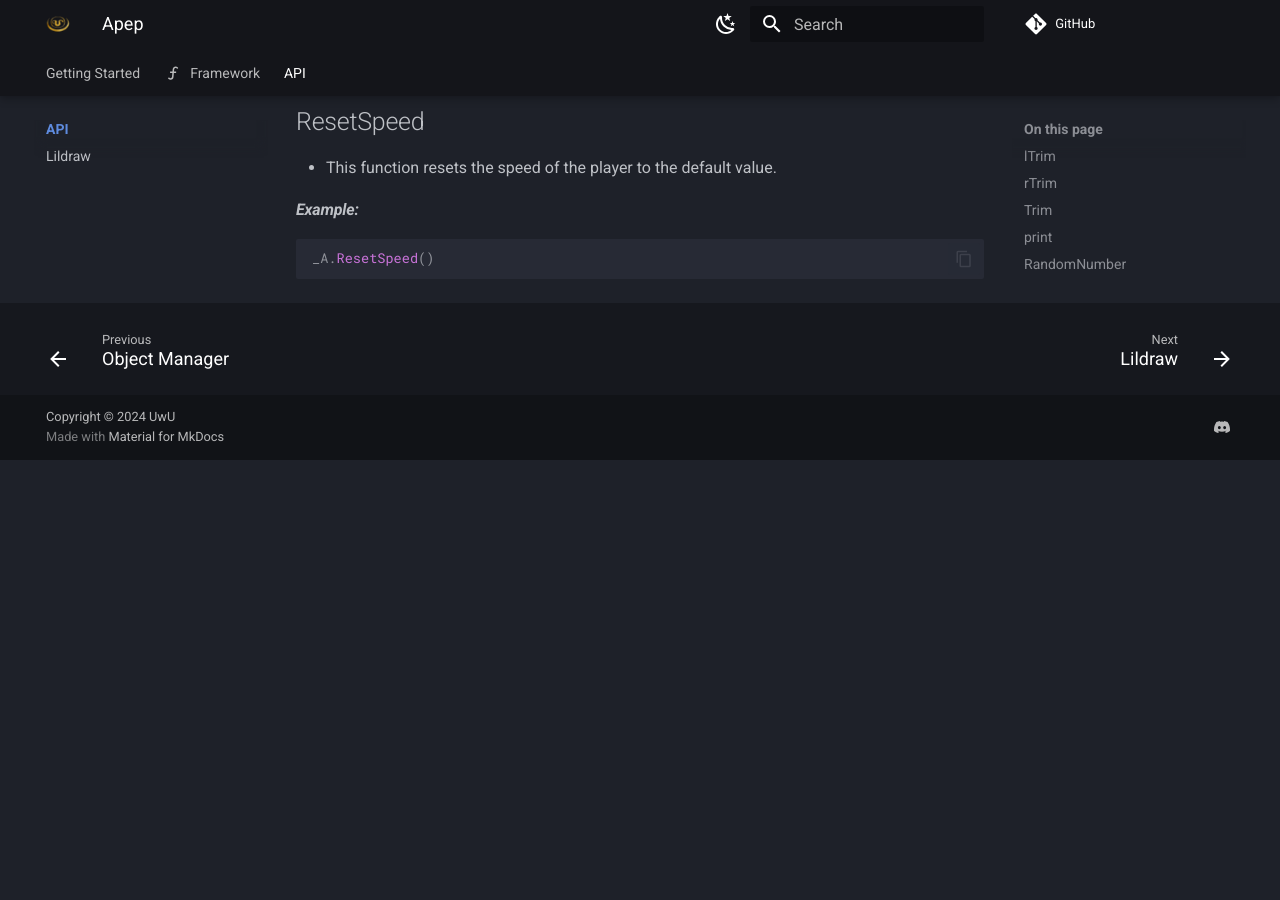
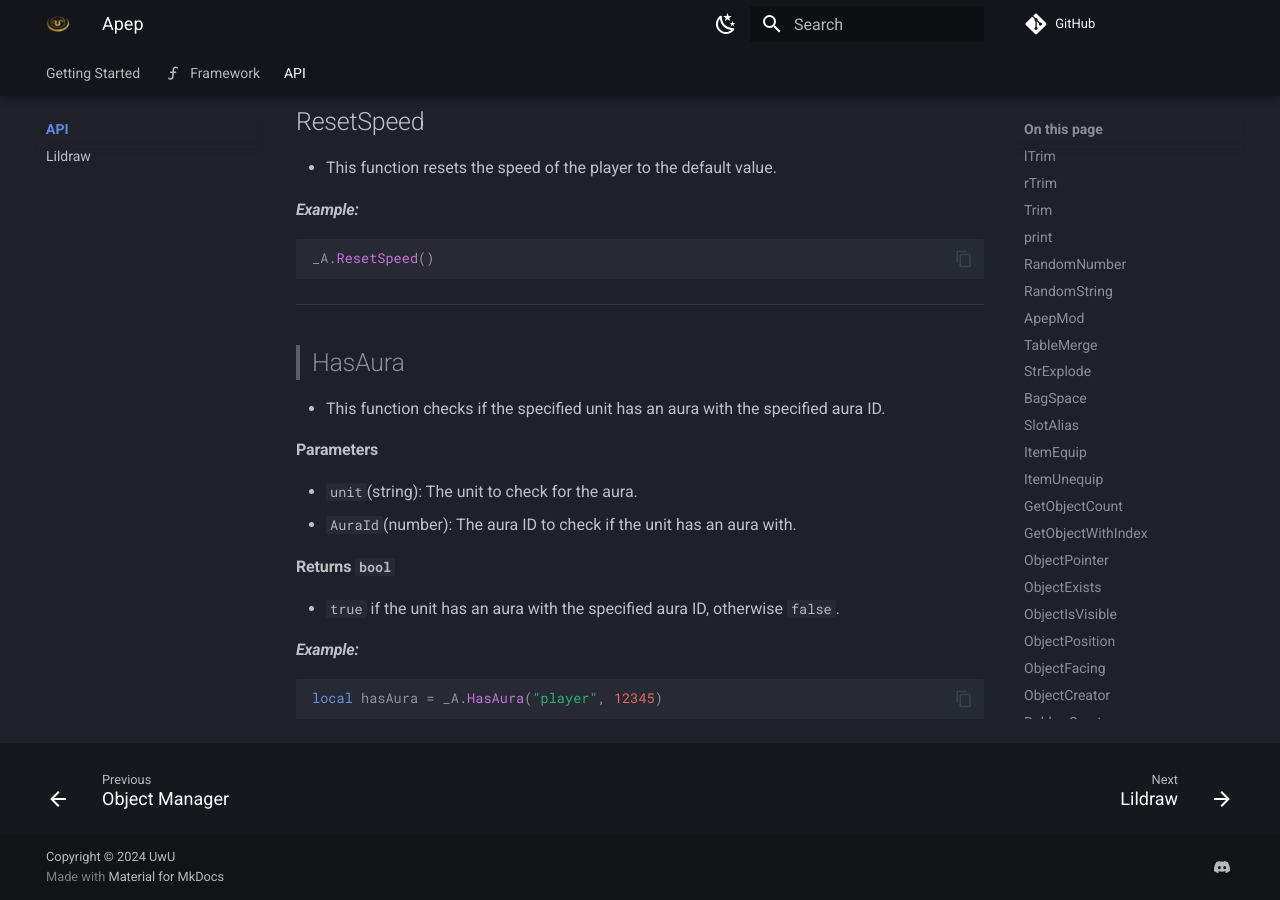
Before and after one commit to DimaSheiko/apep-docs, an MkDocs documentation site: the page built from docs/api/apep/index.md, in a window 1280 px wide and 900 px high, scrolled down 46150 px. Built offline with MkDocs 1.6.1 and Material for MkDocs 9.7.7, drawn with Linux system fonts in a browser that asks for light colours; comment, search, counter and statistics services are not loaded; before the commit the page ends 46610 px from its top, so only the background shows below that.

Commit message:
Enhance API documentation by adding 'GetItemIcon', 'SetSpeed', and 'HasAura' functions with examples and parameters

````diff
--- a/docs/api/apep/index.md
+++ b/docs/api/apep/index.md
@@ -2078,7 +2078,7 @@
 
 ---
 
-## GetItemIcon
+> ## GetItemIcon
 
 -   This function retrieves the icon of the specified item.
 
@@ -2100,7 +2100,7 @@
 
 ---
 
-## SetSpeed
+> ## SetSpeed
 
 -   This function sets the speed of the player to the specified value.
 
@@ -2125,3 +2125,24 @@
 ```lua
 _A.ResetSpeed()
 ```
+
+---
+
+> ## HasAura
+
+-   This function checks if the specified unit has an aura with the specified aura ID.
+
+#### Parameters
+
+-   `unit`(string): The unit to check for the aura.
+-   `AuraId`(number): The aura ID to check if the unit has an aura with.
+
+#### Returns `bool`
+
+-   `true` if the unit has an aura with the specified aura ID, otherwise `false`.
+
+#### _Example:_
+
+```lua
+local hasAura = _A.HasAura("player", 12345)
+```
````
